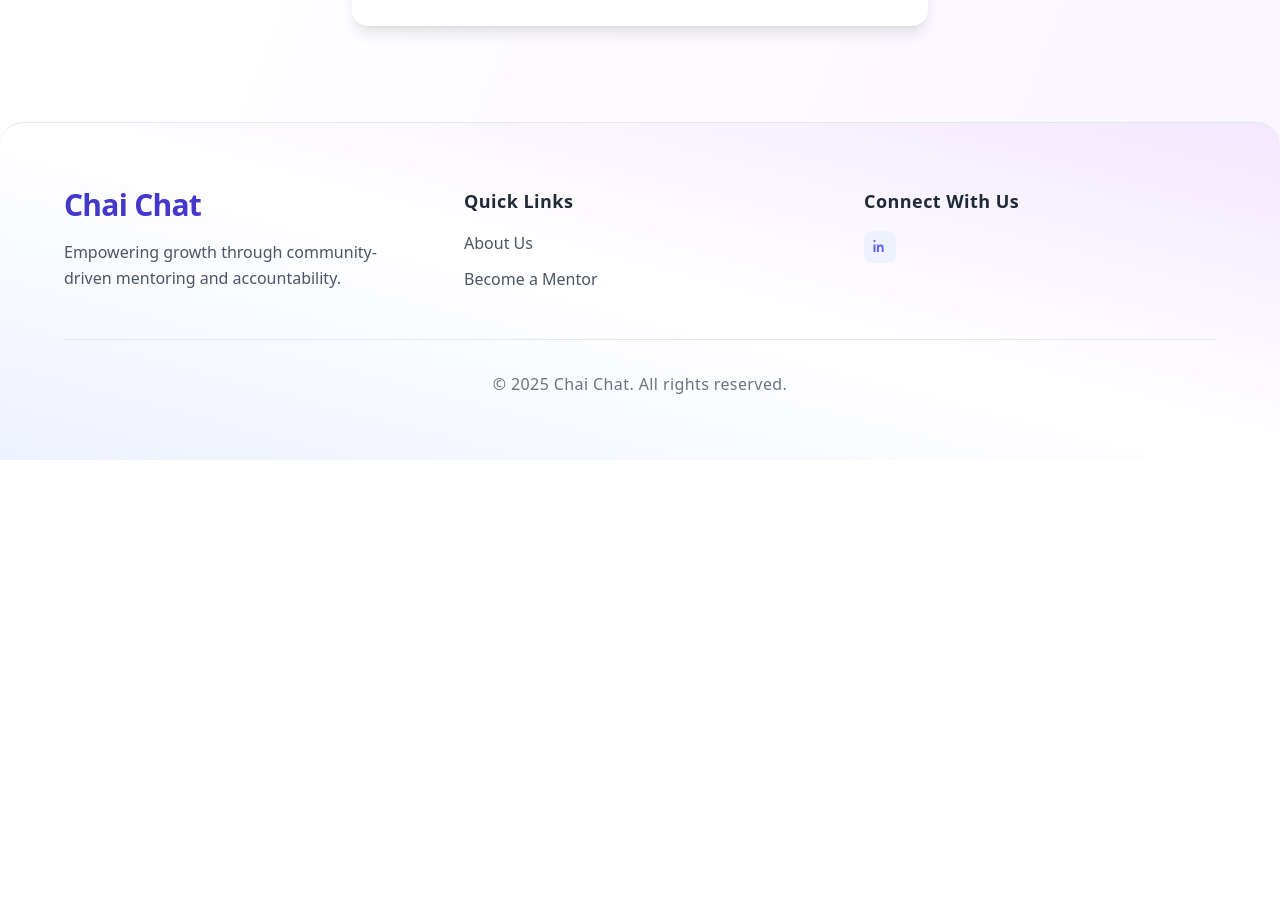
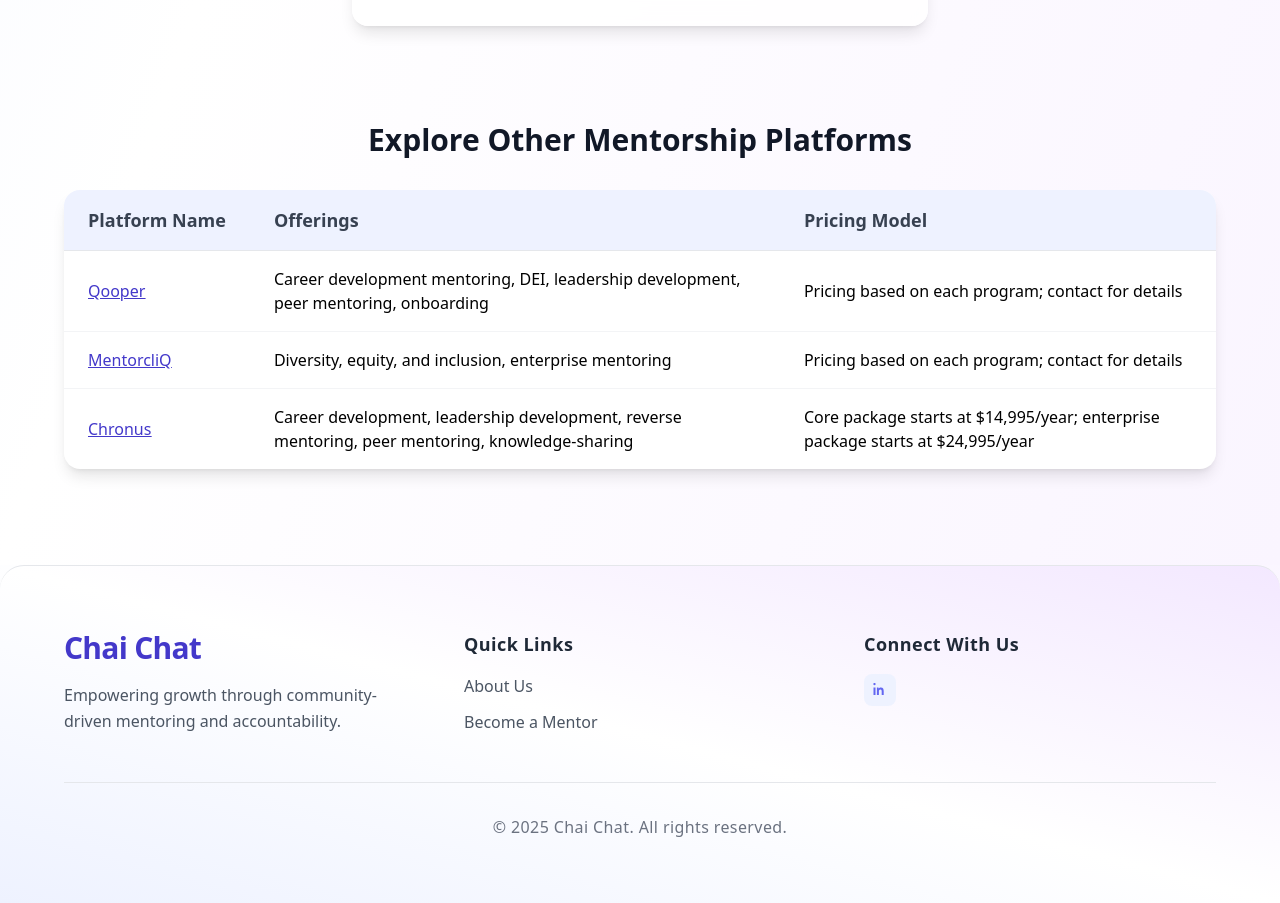
Before and after one commit to miac-design/chaiwithsonder, a Next.js app: page /mentor in a window 1280 px wide. Shown: the part 3100-4003 px from the top of the page. Before the commit the page ends 3560 px from the top, so only its background shows below. Built offline with nearby package versions, Linux system fonts and the light colour scheme; no server answers.

Commit message:
Update branding from Sonder Sessions to Chai Chat

```diff
--- a/src/app/(routes)/contact/page.tsx
+++ b/src/app/(routes)/contact/page.tsx
@@ -125,7 +125,7 @@ export default function Contact() {
                   </div>
                   <h3 className="text-lg font-semibold text-gray-800 mb-1">Email</h3>
                   <p className="text-sm text-gray-500 text-center mb-2">Reach us anytime via email.</p>
-                  <p className="text-sm text-gray-800 font-medium text-center select-all hover:text-indigo-600 transition-colors">support@sondersessions.com</p>
+                  <p className="text-sm text-gray-800 font-medium text-center select-all hover:text-indigo-600 transition-colors">support@chaichat.com</p>
                 </div>
               </div>
               {/* LinkedIn Card */}
@@ -137,7 +137,7 @@ export default function Contact() {
                   </div>
                   <h3 className="text-lg font-semibold text-gray-800 mb-1">LinkedIn</h3>
                   <p className="text-sm text-gray-500 text-center mb-2">Connect with us on LinkedIn</p>
-                  <p className="text-sm text-gray-800 font-medium text-center">@sonder.sessions</p>
+                  <p className="text-sm text-gray-800 font-medium text-center">@chai.chat</p>
                 </div>
               </div>
             </div>
--- a/src/app/(routes)/donate/page.tsx
+++ b/src/app/(routes)/donate/page.tsx
@@ -100,7 +100,7 @@ export default function Donate() {
               <div className="bg-gray-50 p-6 rounded-lg shadow">
                 <h3 className="text-lg font-semibold text-gray-900 mb-2">Enable Growth</h3>
                 <p className="text-gray-600">
-                  By supporting Sonder Sessions, you're helping individuals achieve their personal and professional goals through mentorship.
+                  By supporting Chai Chat, you're helping individuals achieve their personal and professional goals through mentorship.
                 </p>
               </div>
             </div>
--- a/src/app/(routes)/mentor/page.tsx
+++ b/src/app/(routes)/mentor/page.tsx
@@ -410,6 +410,39 @@ export default function Mentor() {
             </form>
           </div>
         </section>
+        {/* Explore Other Mentorship Platforms Section */}
+        <section className="mt-24 max-w-7xl mx-auto px-4 sm:px-6 lg:px-8">
+          <h2 className="text-3xl font-bold text-gray-900 mb-8 text-center">Explore Other Mentorship Platforms</h2>
+          <div className="overflow-x-auto rounded-2xl shadow-lg bg-white">
+            <table className="min-w-full divide-y divide-gray-200 text-left">
+              <thead className="bg-indigo-50">
+                <tr>
+                  <th scope="col" className="px-6 py-4 text-lg font-semibold text-gray-700 whitespace-nowrap">Platform Name</th>
+                  <th scope="col" className="px-6 py-4 text-lg font-semibold text-gray-700 whitespace-nowrap">Offerings</th>
+                  <th scope="col" className="px-6 py-4 text-lg font-semibold text-gray-700 whitespace-nowrap">Pricing Model</th>
+                </tr>
+              </thead>
+              <tbody className="divide-y divide-gray-100">
+                <tr>
+                  <td className="px-6 py-4 text-indigo-700 font-medium underline"><a href="https://www.qooper.io/blog/top-10-online-mentoring-platforms?utm_source=chatgpt.com" target="_blank" rel="noopener noreferrer">Qooper</a></td>
+                  <td className="px-6 py-4">Career development mentoring, DEI, leadership development, peer mentoring, onboarding</td>
+                  <td className="px-6 py-4">Pricing based on each program; contact for details</td>
+                </tr>
+                <tr>
+                  <td className="px-6 py-4 text-indigo-700 font-medium underline"><a href="https://www.qooper.io/blog/top-10-online-mentoring-platforms?utm_source=chatgpt.com" target="_blank" rel="noopener noreferrer">MentorcliQ</a></td>
+                  <td className="px-6 py-4">Diversity, equity, and inclusion, enterprise mentoring</td>
+                  <td className="px-6 py-4">Pricing based on each program; contact for details</td>
+                </tr>
+                <tr>
+                  <td className="px-6 py-4 text-indigo-700 font-medium underline"><a href="https://chronus.com/blog/best-mentoring-software?utm_source=chatgpt.com" target="_blank" rel="noopener noreferrer">Chronus</a></td>
+                  <td className="px-6 py-4">Career development, leadership development, reverse mentoring, peer mentoring, knowledge-sharing</td>
+                  <td className="px-6 py-4">Core package starts at $14,995/year; enterprise package starts at $24,995/year</td>
+                </tr>
+                {/* Add more platforms here as needed */}
+              </tbody>
+            </table>
+          </div>
+        </section>
       </div>
     </div>
   );
--- a/src/app/layout.tsx
+++ b/src/app/layout.tsx
@@ -12,7 +12,7 @@ const poppins = Poppins({
 export const dynamic = "force-dynamic";
 
 export const metadata: Metadata = {
-  title: "Sonder Sessions - Community-Driven Mentoring Platform",
+  title: "Chai Chat - Community-Driven Mentoring Platform",
   description: "Empowering growth through community-driven mentoring and accountability.",
 };
 
--- a/src/app/page.tsx
+++ b/src/app/page.tsx
@@ -143,7 +143,7 @@ export default function Home() {
             {/* Text Column */}
             <div className="flex-1 flex flex-col justify-center items-start max-w-xl mx-auto lg:mx-0 animate-fadeInUp duration-700 delay-200">
               <motion.h2 variants={fadeIn} className="text-4xl font-extrabold text-gray-900 mb-6 text-left">
-                Why Sonder Matters
+                Why Chai Chat Matters
               </motion.h2>
               <div className="space-y-4 text-left">
                 <motion.p variants={fadeIn} className="text-base md:text-lg text-gray-700 leading-relaxed mb-2">
@@ -153,7 +153,7 @@ export default function Home() {
                   &quot;<span className="font-bold" style={{ color: '#6C63FF' }}>Sonder</span> is the feeling you get when you suddenly realize that every person you see — even strangers — has a life full of thoughts, memories, and experiences, just like you.&quot;
                 </motion.blockquote>
                 <motion.p variants={fadeIn} className="text-base md:text-lg text-gray-700 leading-relaxed">
-                  At Sonder Sessions, we embrace this idea — that everyone's story matters. Through mentorship, we connect individuals whose experiences, dreams, and challenges all deserve to be seen and shared.
+                  At Chai Chat, we embrace this idea — that everyone's story matters. Through mentorship, we connect individuals whose experiences, dreams, and challenges all deserve to be seen and shared.
                 </motion.p>
               </div>
             </div>
--- a/src/components/Navbar.tsx
+++ b/src/components/Navbar.tsx
@@ -132,7 +132,7 @@ const Navbar = (props: Record<string, unknown>) => {
               <Link href="/" className="flex items-center gap-x-3">
                 <Image
                   src="/logo-new.png"
-                  alt="Sonder Sessions Logo"
+                  alt="Chai Chat Logo"
                   width={36}
                   height={36}
                   className="h-9 w-auto object-contain"
```
Also changed, not shown: src/app/(routes)/about/page.tsx (+4 -4 lines).
